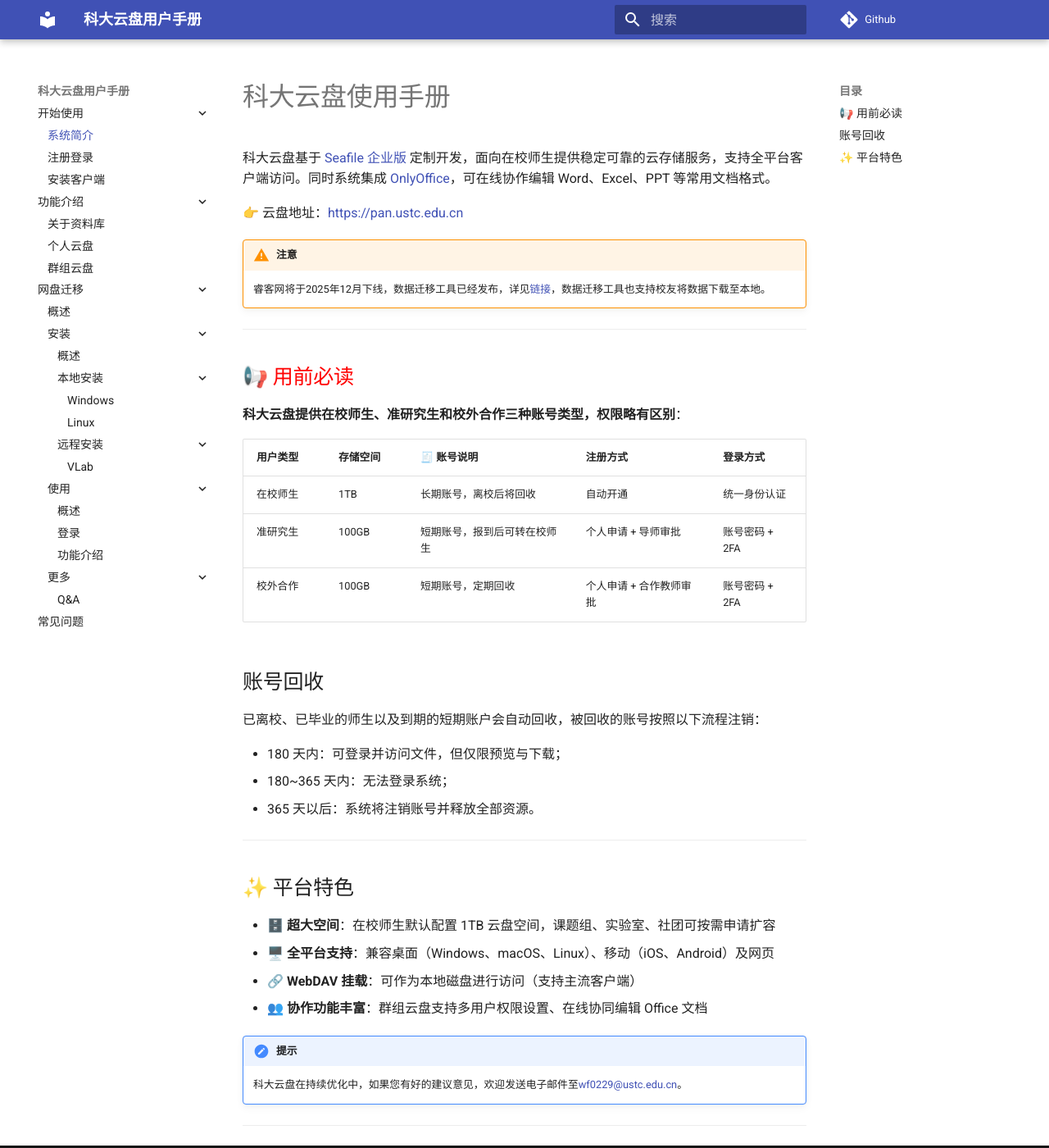
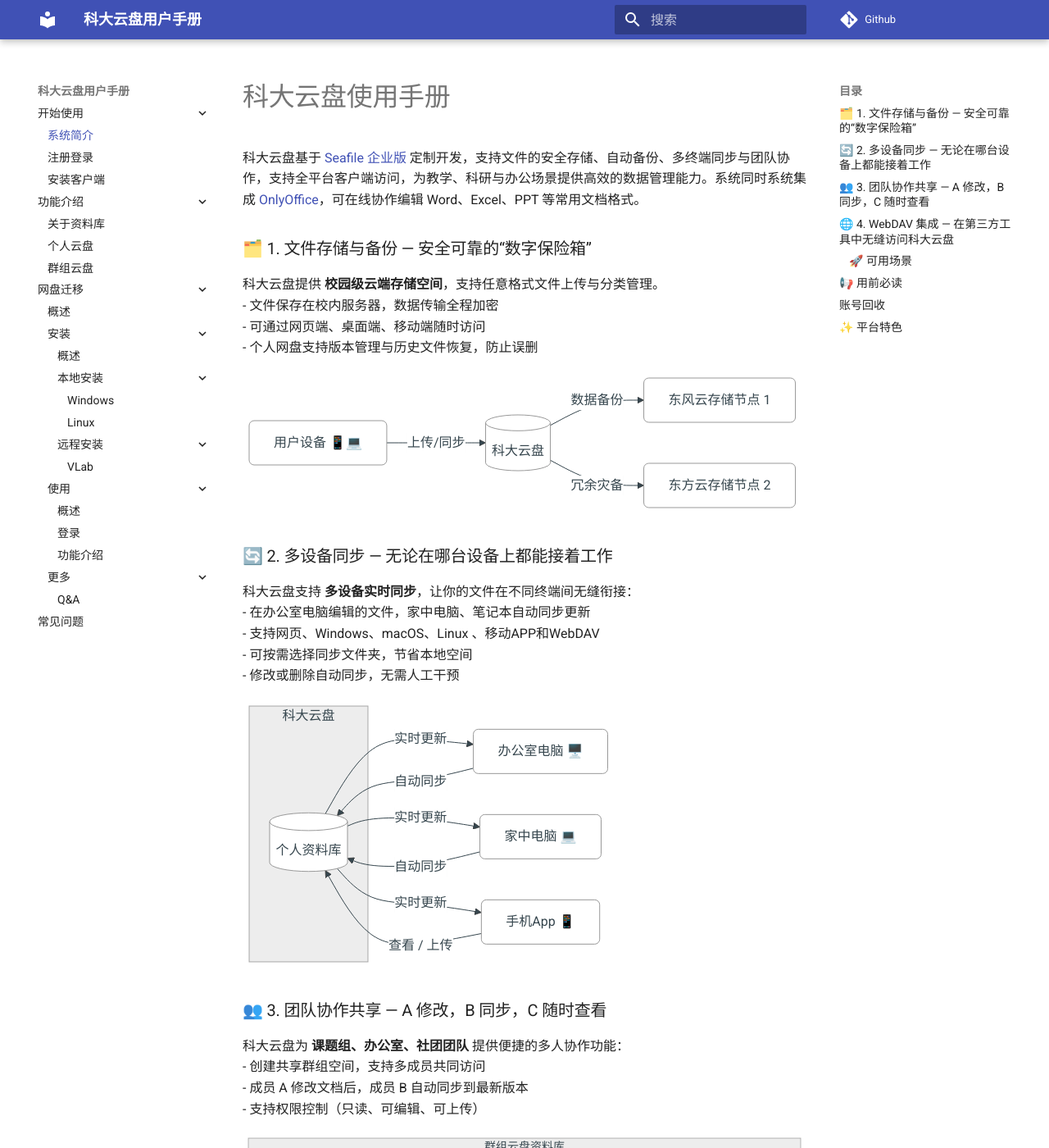
Before and after one commit to wf0229/pan_doc, an MkDocs documentation site: the page built from docs/index.md, in a window 1280 px wide and 1400 px high. Shown: the whole window at 82% size. Built offline with MkDocs 1.6.1 and Material for MkDocs 9.7.7, drawn with Linux system fonts in a browser that asks for light colours; comment, search, counter and statistics services are not loaded; some of the changed text lies outside the part shown.

Commit message:
Revise 科大云盘 usage manual with new features
Updated the usage manual for 科大云盘 to include detailed features and usage scenarios.

````diff
--- a/docs/index.md
+++ b/docs/index.md
@@ -1,6 +1,80 @@
 # 科大云盘使用手册
 
-科大云盘基于 [Seafile 企业版](https://www.seafile.com/features/) 定制开发，面向在校师生提供稳定可靠的云存储服务，支持全平台客户端访问。同时系统集成 [OnlyOffice](https://www.onlyoffice.com/zh/)，可在线协作编辑 Word、Excel、PPT 等常用文档格式。
+科大云盘基于 [Seafile 企业版](https://www.seafile.com/features/) 定制开发，支持文件的安全存储、自动备份、多终端同步与团队协作，支持全平台客户端访问，为教学、科研与办公场景提供高效的数据管理能力。系统同时系统集成 [OnlyOffice](https://www.onlyoffice.com/zh/)，可在线协作编辑 Word、Excel、PPT 等常用文档格式。
+
+### 🗂️ 1. 文件存储与备份 — 安全可靠的“数字保险箱”
+
+科大云盘提供 **校园级云端存储空间**，支持任意格式文件上传与分类管理。
+- 文件保存在校内服务器，数据传输全程加密
+- 可通过网页端、桌面端、移动端随时访问
+- 个人网盘支持版本管理与历史文件恢复，防止误删
+```mermaid
+flowchart LR
+    A[用户设备 📱💻] -->|上传/同步| B[(科大云盘)]
+    B -->|数据备份| C[东风云存储节点 1]
+    B -->|冗余灾备| D[东方云存储节点 2]
+    classDef node fill:#fff,stroke:#999,rx:6,ry:6;
+    class A,B,C,D node;
+```
+### 🔄 2. 多设备同步 — 无论在哪台设备上都能接着工作
+
+科大云盘支持 **多设备实时同步**，让你的文件在不同终端间无缝衔接：
+- 在办公室电脑编辑的文件，家中电脑、笔记本自动同步更新
+- 支持网页、Windows、macOS、Linux 、移动APP和WebDAV
+- 可按需选择同步文件夹，节省本地空间
+- 修改或删除自动同步，无需人工干预
+```mermaid
+flowchart LR
+    subgraph Cloud["科大云盘"]
+        F1[(个人资料库)]
+    end
+    D1[办公室电脑 🖥️] -->|自动同步| F1
+    D2[家中电脑 💻] -->|自动同步| F1
+    D3[手机App 📱] -->|查看 / 上传| F1
+    F1 -->|实时更新| D1 & D2 & D3
+    classDef node fill:#fff,stroke:#999,rx:6,ry:6;
+    class D1,D2,D3,F1 node;
+```
+### 👥 3. 团队协作共享 — A 修改，B 同步，C 随时查看
+
+科大云盘为 **课题组、办公室、社团团队** 提供便捷的多人协作功能：
+- 创建共享群组空间，支持多成员共同访问
+- 成员 A 修改文档后，成员 B 自动同步到最新版本
+- 支持权限控制（只读、可编辑、可上传）
+```mermaid
+flowchart TD
+    subgraph Shared["群组云盘资料库"]
+        A[成员 A ✏️] -->|上传 / 编辑| F[(群组云盘资料库)]
+        F -->|自动同步| B[成员 B 🔄]
+        F -->|查看 / 下载| C[成员 C 👀]
+    end
+    classDef node fill:#fff,stroke:#999,rx:6,ry:6;
+    class A,B,C,F node;
+```
+### 🌐 4. WebDAV 集成 — 在第三方工具中无缝访问科大云盘
+
+科大云盘支持 **WebDAV 协议**，可作为标准网络磁盘挂载使用，
+让你在各种第三方应用中直接访问、编辑、同步云盘文件。
+
+#### 🚀 可用场景
+- 在 **Windows / macOS / Linux** 上挂载为本地磁盘，实现文件拖拽与本地编辑
+- 与 **Zotero、GoodNotes、Obsidian、RaiDrive、rclone** 等常用工具集成
+- 支持自动同步、文件索引与全文检索
+- 无需额外客户端，即可通过系统或第三方软件直接连接
+
+```mermaid
+flowchart LR
+    subgraph Cloud["科大云盘 WebDAV 服务 ☁️"]
+        S1[(个人/群组云盘资料库)]
+    end
+    A[Zotero 📚] -->|文献同步| S1
+    B[Obsidian 📝] -->|笔记管理| S1
+    C[RaiDrive 💾] -->|挂载为磁盘| S1
+    D[rclone 🧰] -->|命令行备份| S1
+    E[系统文件管理器 📂] -->|直接访问| S1
+    classDef node fill:#fff,stroke:#999,rx:6,ry:6;
+    class A,B,C,D,E,S1 node;
+```
 
 👉 云盘地址：[https://pan.ustc.edu.cn](https://pan.ustc.edu.cn)
 
@@ -8,7 +82,6 @@
 
     睿客网将于2025年12月下线，数据迁移工具已经发布，详见[链接](https://pan.ustc.edu.cn/doc/transfer/)，数据迁移工具也支持校友将数据下载至本地。
 ---
-
 ## 📢 <span style="color:red">用前必读</span>
 
 **科大云盘提供在校师生、准研究生和校外合作三种账号类型，权限略有区别**：
````
